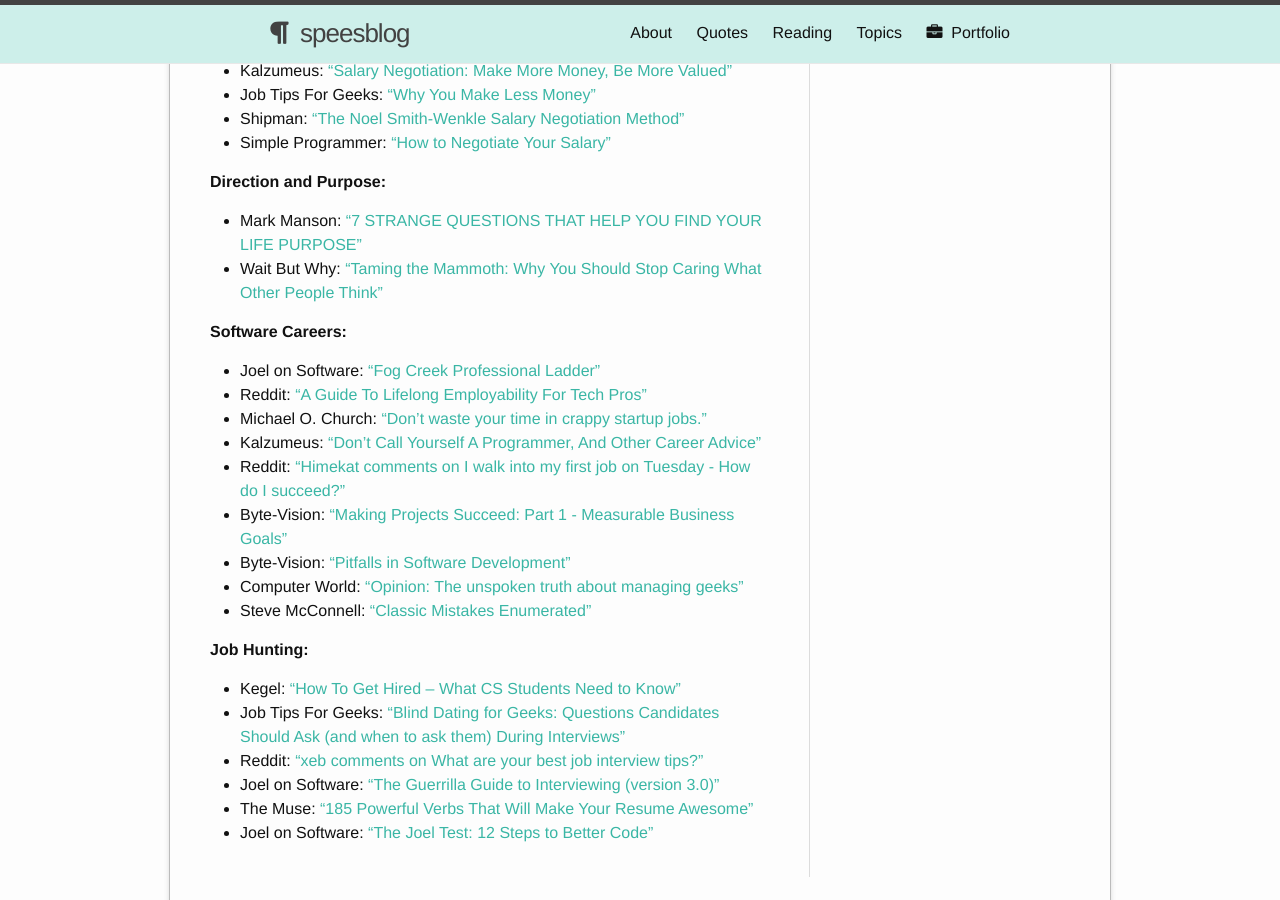
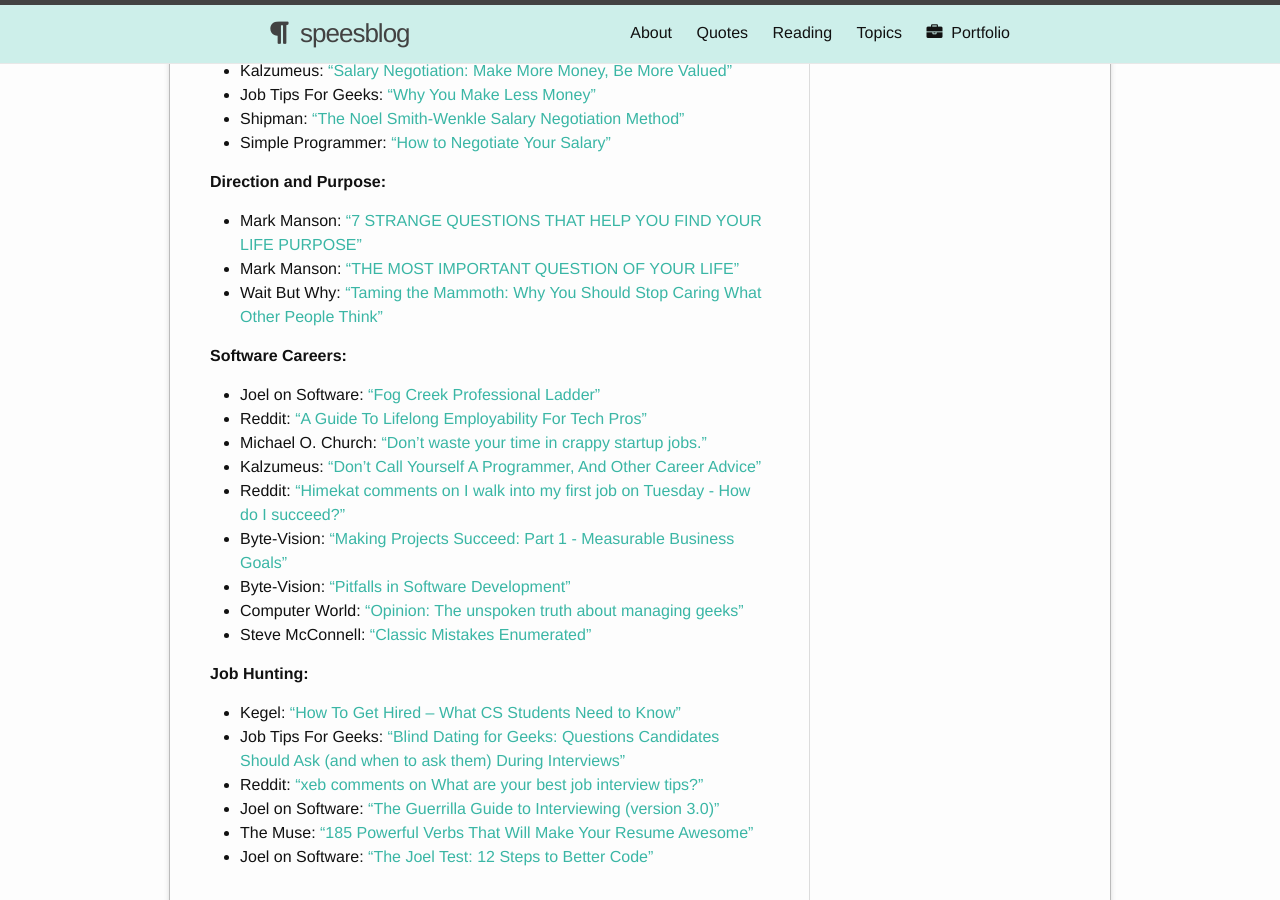
Before and after one commit to shelbyspees/speesblog, a Jekyll site: the page built from _posts/2015-04-10-best-of.md, in a window 1280 px wide and 900 px high, scrolled down 913 px. Built offline with Jekyll 4.4.1, drawn with Linux system fonts in a browser that asks for light colours; nearby versions of some CDN libraries.

Commit message:
Update post. Add footer link to beeminder

```diff
--- a/_includes/footer.html
+++ b/_includes/footer.html
@@ -8,10 +8,15 @@
       <div class="footer-col  footer-col-1">
         <ul class="contact-list">
           <li>
-            <a class="social" href="{{ site.portfolio_url }}"><i class="fa fa-briefcase fa-lg"></i></a>&nbsp;&nbsp;
-            <a class="social" href="{{ site.github_url }}"><i class="fa fa-github fa-lg"></i></a>&nbsp;&nbsp;
-            <a class="social" href="{{ site.twitter_url }}"><i class="fa fa-twitter fa-lg"></i></a>&nbsp;&nbsp;
-            <a class="social" href="{{ site.instagram_url }}"><i class="fa fa-instagram fa-lg"></i></a>&nbsp;&nbsp;
+            <a class="social" href="{{ site.portfolio_url }}" id="portfolio"><i class="fa fa-briefcase fa-lg fa-fw"></i></a>
+            <a class="social" href="{{ site.github_url }}" id="github"><i class="fa fa-github fa-lg fa-fw"></i></a>
+            <a class="social" href="{{ site.twitter_url }}" id="twitter"><i class="fa fa-twitter fa-lg fa-fw"></i></a>
+            <a class="social" href="{{ site.instagram_url }}" id="instagram"><i class="fa fa-instagram fa-lg fa-fw"></i></a>
+            <a class="social" href="https://www.beeminder.com/speesbag" id="beeminder"><i class="fa fa-line-chart fa-lg fa-fw"></i></i></a>
+
+
+
+
           </li>
         </ul>
       </div>
--- a/_posts/2015-04-10-best-of.md
+++ b/_posts/2015-04-10-best-of.md
@@ -39,6 +39,7 @@
 **Direction and Purpose:**
 
 - Mark Manson: ["7 STRANGE QUESTIONS THAT HELP YOU FIND YOUR LIFE PURPOSE"](http://markmanson.net/life-purpose/)
+- Mark Manson: ["THE MOST IMPORTANT QUESTION OF YOUR LIFE"](http://markmanson.net/question)
 - Wait But Why: ["Taming the Mammoth: Why You Should Stop Caring What Other People Think"](http://waitbutwhy.com/2014/06/taming-mammoth-let-peoples-opinions-run-life.html)
 
 **Software Careers:**
```
